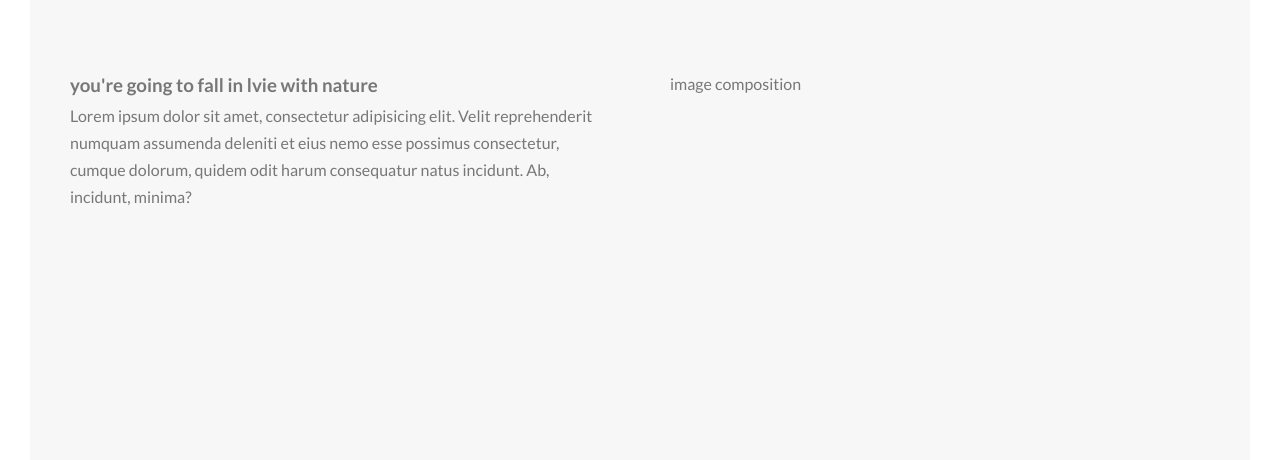
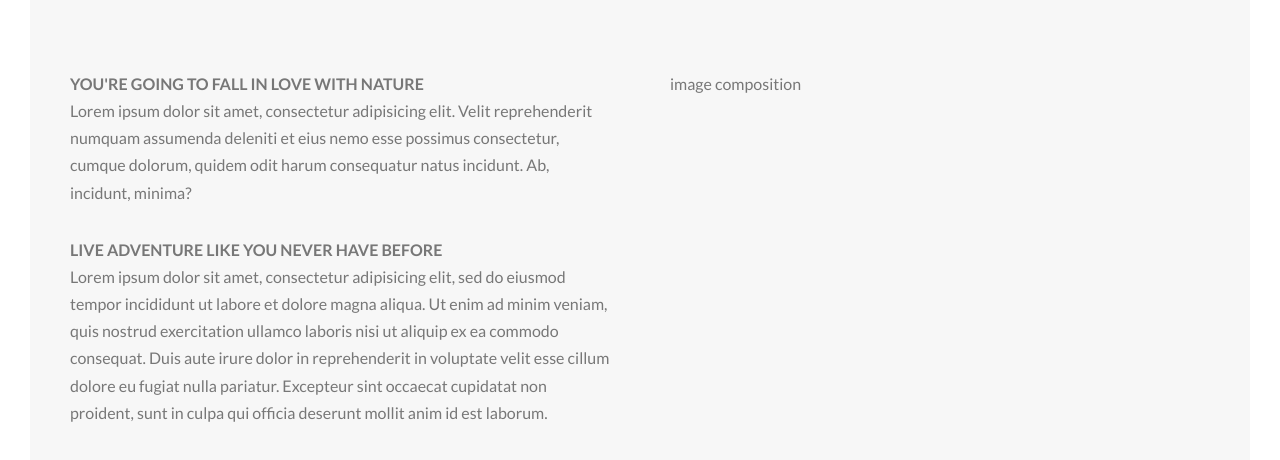
Before and after one commit to IzWOP/Natours, a website: page index.html in a window 1280 px wide. Shown: the part 931-1391 px from the top of the page. Drawn offline with Linux system fonts and the light colour scheme.

Commit message:
Added paragraphs and layout

```diff
--- a/index.html
+++ b/index.html
@@ -38,8 +38,13 @@
 
         <div class="row">
             <div class="col-1-of-2">
-              <h3 class="heading-tertiary">you're going to fall in lvie with nature</h3>
+              <h3 class="heading-tertiary">you're going to fall in love with nature</h3>
               <p class="paragraph">Lorem ipsum dolor sit amet, consectetur adipisicing elit. Velit reprehenderit numquam assumenda deleniti et eius nemo esse possimus consectetur, cumque dolorum, quidem odit harum consequatur natus incidunt. Ab, incidunt, minima?</p>
+
+              <h3 class="heading-tertiary"> live adventure like you never have before</h3>
+              <p class="paragraph">
+                Lorem ipsum dolor sit amet, consectetur adipisicing elit, sed do eiusmod tempor incididunt ut labore et dolore magna aliqua. Ut enim ad minim veniam, quis nostrud exercitation ullamco laboris nisi ut aliquip ex ea commodo consequat. Duis aute irure dolor in reprehenderit in voluptate velit esse cillum dolore eu fugiat nulla pariatur. Excepteur sint occaecat cupidatat non proident, sunt in culpa qui officia deserunt mollit anim id est laborum.
+              </p>
             </div>
             <div class="col-1-of-2">
               image composition
--- a/sass/base/_typography.scss
+++ b/sass/base/_typography.scss
@@ -51,6 +51,19 @@ body {
     transform: skewY(2deg) skewX(15deg) scale(1.1);
     text-shadow: .5rem 1rem 2rem rgba($color-black, .2);
   }
+}
 
+.heading-tertiary {
+  font-size: 1.6rem;
+  font-weight: 700;
+  text-transform: uppercase;
+}
+
+.paragraph {
+  font-size: 1.6rem;
+
+  &:not(:last-child) {
+    margin-bottom: 3rem;
+  }
 
 }
```
Also changed, not shown: css/style.css.
